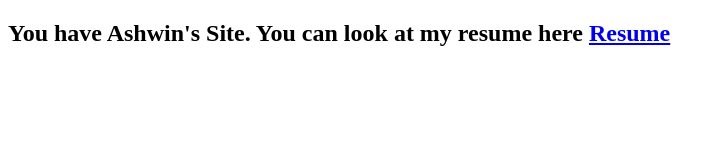
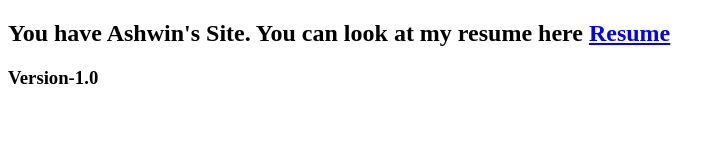
Before and after one commit to AshwinGeoPhilip/AshwinGeoPhilip.github.io, a plain HTML site: page index.html in a window 1280 px wide. Shown: the whole page, without its empty margins (0-724 px from the left). Drawn offline with Linux system fonts and the light colour scheme.

Commit message:
Update index.html

```diff
--- a/index.html
+++ b/index.html
@@ -5,5 +5,6 @@
   </head>
   <body>
 	<h2>You have Ashwin's Site. You can look at my resume here <a href="https://github.com/AshwinGeoPhilip">Resume</a></h2>
+	<h3>Version-1.0</h3>
   </body>
 </html>
```
